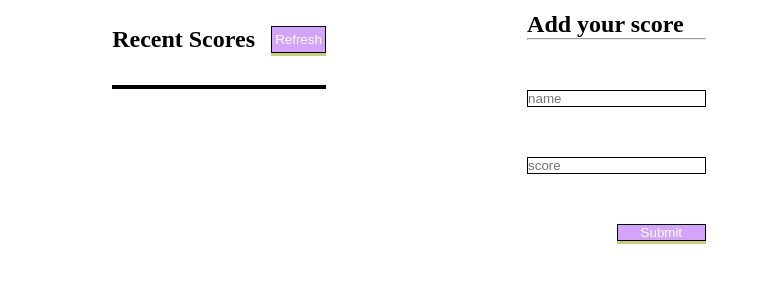
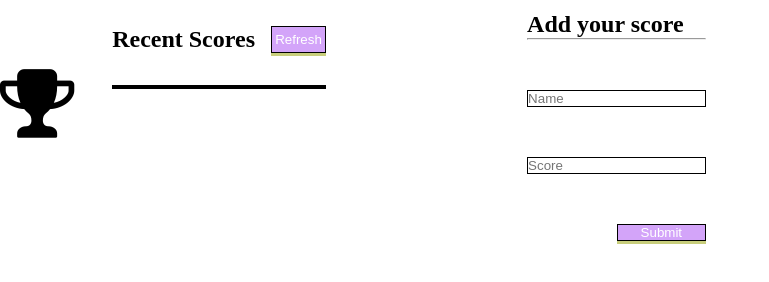
Before and after one commit to Iptysam/LeaderBoard, a website built with webpack: page docs/index.html in a window 1280 px wide. Shown: the part 102-384 px from the top of the page, without its empty margins (0-769 px from the left). Built offline with nearby package versions, Linux system fonts and the light colour scheme; no server answers.

Commit message:
Update the main html file

```diff
--- a/docs/index.html
+++ b/docs/index.html
@@ -3,17 +3,19 @@
 <head>
     <meta charset="UTF-8">
     <meta name="viewport" content="width=device-width, initial-scale=1.0">
+    <link rel='stylesheet' href='https://cdnjs.cloudflare.com/ajax/libs/font-awesome/4.7.0/css/font-awesome.min.css'>
     <title>Leaderboard</title>
 <script defer src="runtime.main.js"></script><script defer src="index.main.js"></script></head>
 <body>
     <div class="board-container">
         <div class="title_wrapper">
         <h1 class="main_title">LeaderBoard</h1>
+            <i class='fa fa-trophy fa-5x fa-custom'></i>
         </div>
         <div class="min_container">
             <div class="score_board">
                 <div class="Title_board">
-                <h2>Recent Scores</h2>
+                <h2 class="score-info">Recent Scores</h2>
                 <button id="refresh-button" type="reset">Refresh</button>
                 </div>
                 <div class="score_list">
@@ -27,8 +29,8 @@
             <hr class="hr"/>
             <br/>
             <form id="score_form">
-                <input type="text" required placeholder="name" class="name-field" /><br />
-                <input type="text" required placeholder="score" class="score-field" /><br />
+                <input type="text" required placeholder="Name" class="name-field" /><br />
+                <input type="text" required placeholder="Score" class="score-field" /><br />
                 <button id="sub-button" type="submit">Submit</button>
             </form>
         </div>
```
Also changed, not shown: src/index.html (+5 -3 lines).
